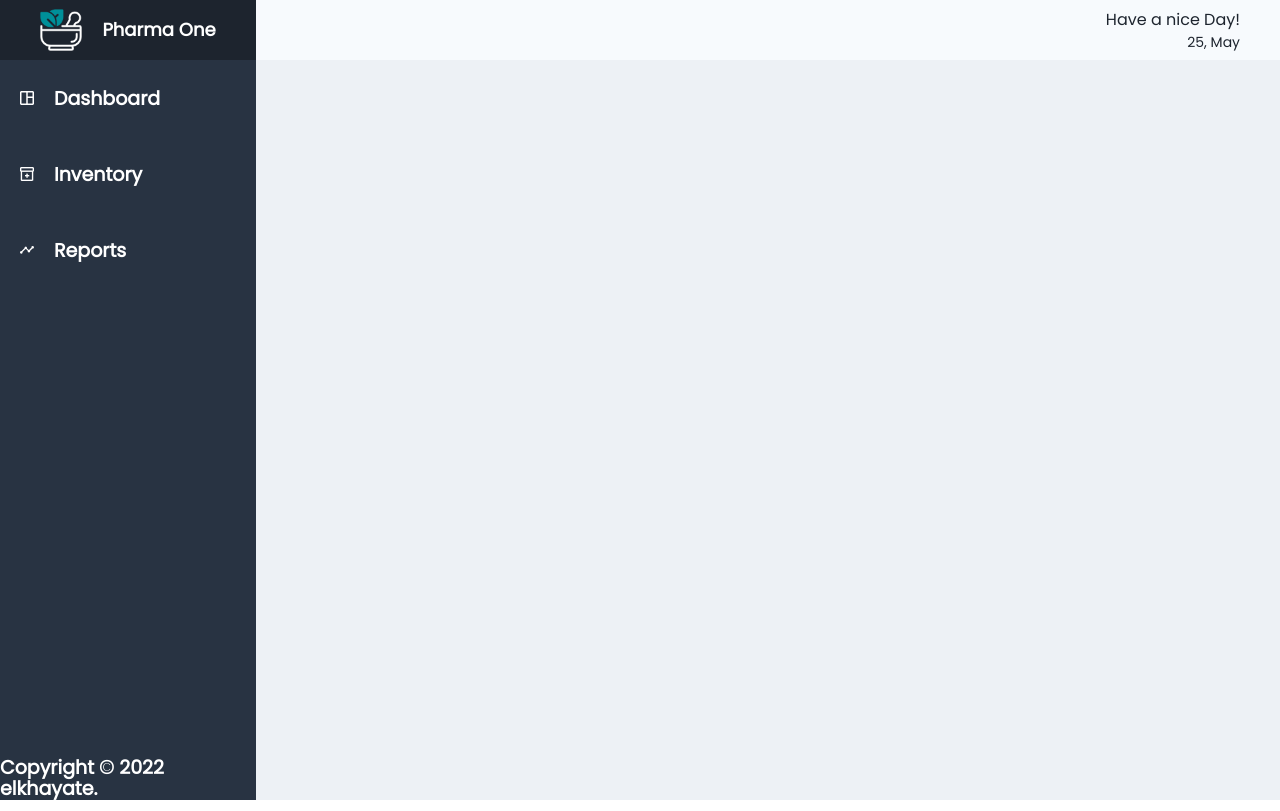
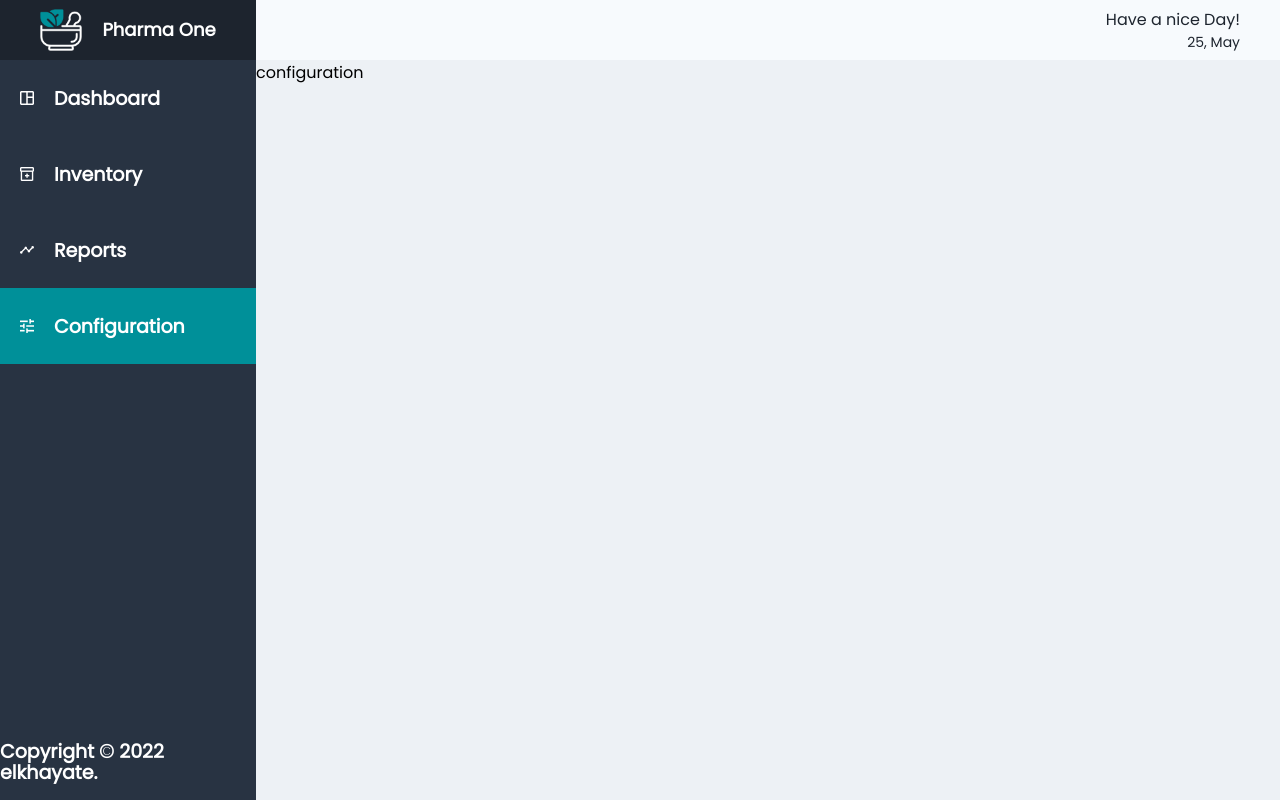
Before and after one commit to elkhayate/Pharmacy_management, a React (Create React App) app: page /configuration in a window 1280 px wide. Built offline with nearby package versions, Linux system fonts and the light colour scheme; no server answers.

Commit message:
added configuration and link to home from logo

```diff
--- /dev/null
+++ b/src/components/Configuration.js
@@ -0,0 +1,15 @@
+import React from 'react';
+import styled from 'styled-components';
+
+
+export default function Configuration() {
+    return (
+        <Container>
+            configuration
+        </Container>
+    );
+}
+
+const Container = styled.div`
+
+`;
--- a/src/components/MainBar.js
+++ b/src/components/MainBar.js
@@ -8,6 +8,7 @@ import {
 import Dashboard from './Dashboard';
 import Inventory from './Inventory';
 import Reports from './Reports';
+import Configuration from './Configuration';
 
 export default function MainBar() {
     return(
@@ -18,6 +19,7 @@ export default function MainBar() {
                     <Route  path="/dashboard"   element={<Dashboard/>} />
                     <Route  path="/inventory" element={<Inventory/>} />
                     <Route  path="/reports" element={<Reports/>} />
+                    <Route  path="/configuration" element={<Configuration/>} />
                 </Routes>
             </Router>
         </Container>
--- a/src/components/SideBar.js
+++ b/src/components/SideBar.js
@@ -3,6 +3,8 @@ import styled from 'styled-components';
 import Dash from '../assets/Dash.png';
 import Inve from '../assets/Inve.png';
 import Repo from '../assets/Repo.png';
+import Confi from '../assets/confi.png';
+
 import {
     Link,
     BrowserRouter as Router,
@@ -48,6 +50,16 @@ export default function SideBar() {
                         </SideText>
                     </SideSelect>
                 </Link>
+                <Link onClick={() => {setTimeout(refresh, 100)}} style={{textDecoration: 'none'}} to='/configuration'>
+                    <SideSelect
+                        style={{backgroundColor: clicked === 'configuration' && '#009099'}}
+                        onClick={() => {setClicked('configuration')}}>
+                        <SideImg alt='Configuration' src={Confi}/>
+                        <SideText>
+                            Configuration
+                        </SideText>
+                    </SideSelect>
+                </Link>
                 <Footer>
                     <SideText>
                         Copyright © 2022 elkhayate.
@@ -60,11 +72,13 @@ export default function SideBar() {
 
 const Footer = styled.div`
     height: 76px;
-    margin-top: calc(100vh - 344px);
+    position: absolute;
     display: flex;
     justify-content: center;
     align-items: center;
     align-content: center;
+    bottom: 0;
+    width: 100%;
 `;
 
 const Container = styled.div`
@@ -73,6 +87,7 @@ const Container = styled.div`
     background-color: #283342;
     display: flex;
     flex-direction: column;
+    position: relative;
 `;
 
 const SideImg = styled.img`
--- a/src/components/navBar.js
+++ b/src/components/navBar.js
@@ -1,16 +1,26 @@
 import React from 'react';
 import styled from 'styled-components';
 import logo from "../assets/logo.png";
+import { Link, BrowserRouter as Router } from 'react-router-dom';
+
+const refresh = () => {
+    window.location.reload();
+}
 
 export default function NavBar() {
     const date = new Date();
     const monthNames = [ "January", "February", "March", "April", "May", "June",
     "July", "August", "September", "October", "November", "December" ];
     return (
+        <Router>
             <Nav>
                 <SidePart>
                     <Logo src={logo} alt = 'pharmacy logo'/>
-                <LogoText>Pharma One</LogoText>
+                    <LogoText>
+                        <Link onClick={() => {setTimeout(refresh, 100)}} style={{textDecoration: 'none', color: 'white'}} to='/'>
+                            Pharma One
+                        </Link>
+                    </LogoText>
                 </SidePart>
                 <MainPart>
                     <Salut>
@@ -19,6 +29,7 @@ export default function NavBar() {
                     </Salut>
                 </MainPart>
             </Nav>
+        </Router>
     )
 }
 
@@ -84,6 +95,5 @@ const LogoText = styled.h1`
     font-weight: 600;
     font-size: 18px;
     line-height: 24px;
-    color: white;
     margin-left: 20px;
 `;
```
Also changed, not shown: src/App.js (+1 -11 lines), src/assets/confi.png (added). Lines whose indentation alone changed are shown as unchanged.
